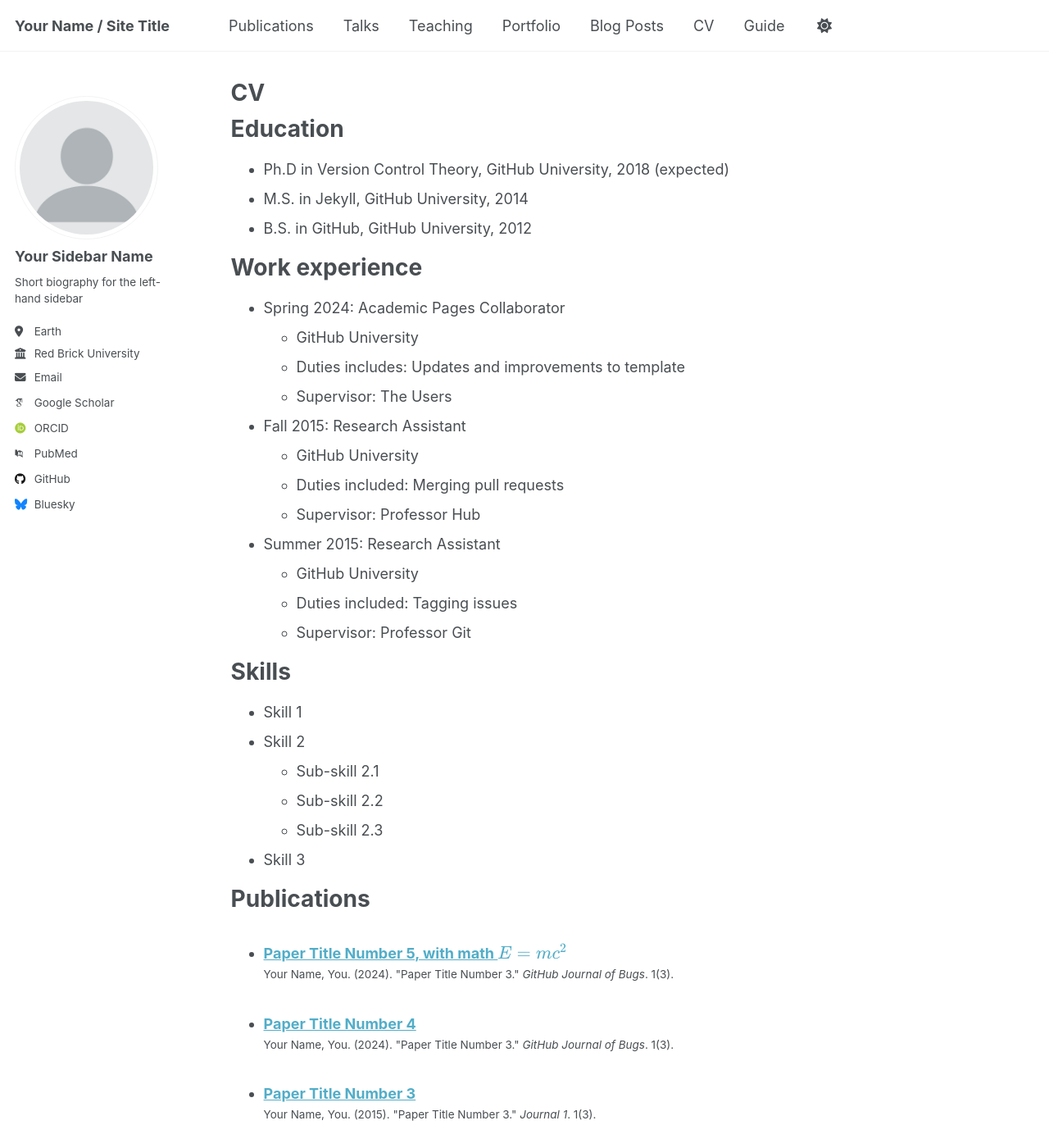
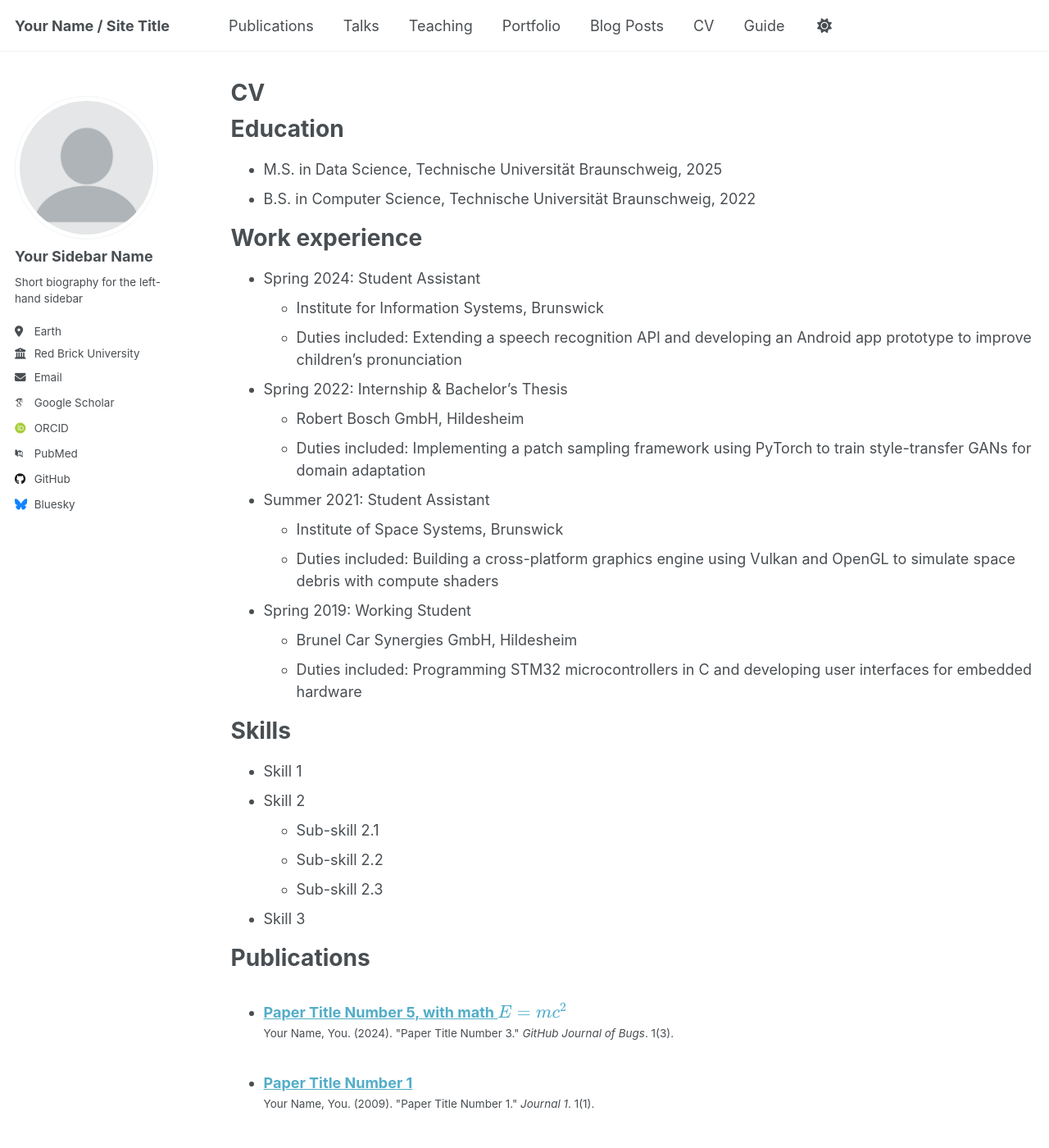
Before and after one commit to rlettmoden/rlettmoden.github.io, a Jekyll site: the page built from _pages/cv.md, in a window 1280 px wide and 1400 px high. Shown: the whole window at 82% size. Built offline with Jekyll 4.4.1, drawn with Linux system fonts in a browser that asks for light colours; some web fonts are replaced; some of the changed text lies outside the part shown.

```diff
--- a/_pages/cv.md
+++ b/_pages/cv.md
@@ -11,26 +11,23 @@ redirect_from:
 
 Education
 ======
-* Ph.D in Version Control Theory, GitHub University, 2018 (expected)
-* M.S. in Jekyll, GitHub University, 2014
-* B.S. in GitHub, GitHub University, 2012
+* M.S. in Data Science, Technische Universität Braunschweig, 2025
+* B.S. in Computer Science, Technische Universität Braunschweig, 2022
 
 Work experience
 ======
-* Spring 2024: Academic Pages Collaborator
-  * GitHub University
-  * Duties includes: Updates and improvements to template
-  * Supervisor: The Users
-
-* Fall 2015: Research Assistant
-  * GitHub University
-  * Duties included: Merging pull requests
-  * Supervisor: Professor Hub
-
-* Summer 2015: Research Assistant
-  * GitHub University
-  * Duties included: Tagging issues
-  * Supervisor: Professor Git
+* Spring 2024: Student Assistant
+  * Institute for Information Systems, Brunswick
+  * Duties included: Extending a speech recognition API and developing an Android app prototype to improve children's pronunciation
+* Spring 2022: Internship & Bachelor's Thesis
+  * Robert Bosch GmbH, Hildesheim
+  * Duties included: Implementing a patch sampling framework using PyTorch to train style-transfer GANs for domain adaptation
+* Summer 2021: Student Assistant
+  * Institute of Space Systems, Brunswick
+  * Duties included: Building a cross-platform graphics engine using Vulkan and OpenGL to simulate space debris with compute shaders
+* Spring 2019: Working Student
+  * Brunel Car Synergies GmbH, Hildesheim
+  * Duties included: Programming STM32 microcontrollers in C and developing user interfaces for embedded hardware
 
 Skills
 ======
@@ -46,19 +43,3 @@ Publications
   <ul>{% for post in site.publications reversed %}
     {% include archive-single-cv.html %}
   {% endfor %}</ul>
-
-Talks
-======
-  <ul>{% for post in site.talks reversed %}
-    {% include archive-single-talk-cv.html  %}
-  {% endfor %}</ul>
-
-Teaching
-======
-  <ul>{% for post in site.teaching reversed %}
-    {% include archive-single-cv.html %}
-  {% endfor %}</ul>
-
-Service and leadership
-======
-* Currently signed in to 43 different slack teams
--- a/_publications/2010-10-01-paper-title-number-2.md
+++ /dev/null
@@ -1,14 +0,0 @@
----
-title: "Paper Title Number 2"
-collection: publications
-category: manuscripts
-permalink: /publication/2010-10-01-paper-title-number-2
-excerpt: 'This paper is about the number 2. The number 3 is left for future work.'
-date: 2010-10-01
-venue: 'Journal 1'
-slidesurl: 'http://academicpages.github.io/files/slides2.pdf'
-paperurl: 'http://academicpages.github.io/files/paper2.pdf'
-citation: 'Your Name, You. (2010). &quot;Paper Title Number 2.&quot; <i>Journal 1</i>. 1(2).'
----
-
-The contents above will be part of a list of publications, if the user clicks the link for the publication than the contents of section will be rendered as a full page, allowing you to provide more information about the paper for the reader. When publications are displayed as a single page, the contents of the above "citation" field will automatically be included below this section in a smaller font.
--- a/_publications/2015-10-01-paper-title-number-3.md
+++ /dev/null
@@ -1,14 +0,0 @@
----
-title: "Paper Title Number 3"
-collection: publications
-category: manuscripts
-permalink: /publication/2015-10-01-paper-title-number-3
-excerpt: 'This paper is about the number 3. The number 4 is left for future work.'
-date: 2015-10-01
-venue: 'Journal 1'
-slidesurl: 'http://academicpages.github.io/files/slides3.pdf'
-paperurl: 'http://academicpages.github.io/files/paper3.pdf'
-citation: 'Your Name, You. (2015). &quot;Paper Title Number 3.&quot; <i>Journal 1</i>. 1(3).'
----
-
-The contents above will be part of a list of publications, if the user clicks the link for the publication than the contents of section will be rendered as a full page, allowing you to provide more information about the paper for the reader. When publications are displayed as a single page, the contents of the above "citation" field will automatically be included below this section in a smaller font.
```
Also changed, not shown: _data/authors.yml (+4 -6 lines), _data/cv.json (+21 -30 lines), _posts/2012-08-14-blog-post-1.md (deleted, +0 -20 lines), _posts/2013-08-14-blog-post-2.md (deleted, +0 -20 lines), _posts/2014-08-14-blog-post-3.md (deleted, +0 -20 lines), _posts/2015-08-14-blog-post-4.md (deleted, +0 -20 lines), _publications/2024-02-17-paper-title-number-4.md (deleted, +0 -13 lines), images/Reiko_Picture.jpg (added).
